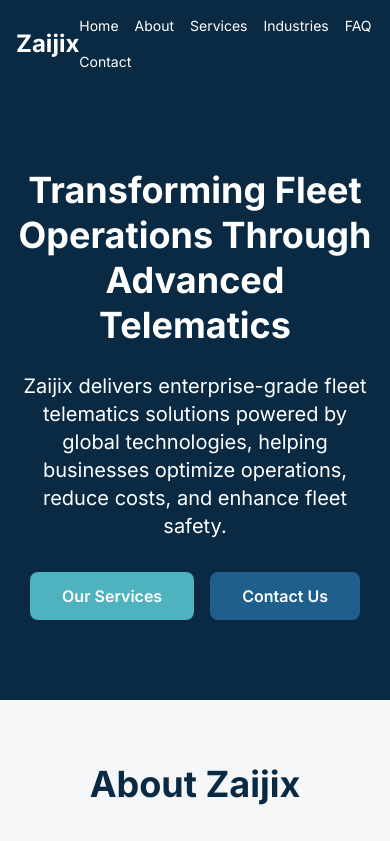
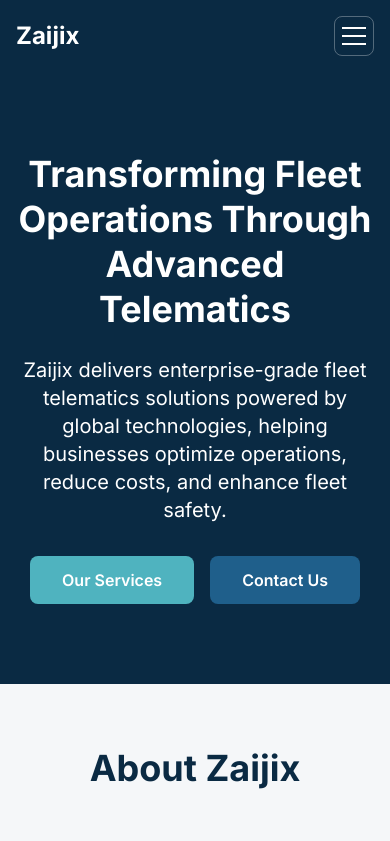
Before and after one commit to humonidtyphoon/zaijix, a React app in the folder frontend/: page / in a window 390 px wide. Shown: the top 841 px of the page. Built offline with nearby package versions, Linux system fonts and the light colour scheme; the HTML template or start-up script is replaced by a standard one.

Commit message:
added burger toggle

```diff
--- a/frontend/src/components/Layout.tsx
+++ b/frontend/src/components/Layout.tsx
@@ -1,28 +1,84 @@
 import { Link } from 'react-router-dom';
+import { useState } from 'react';
 
 interface LayoutProps {
   children: React.ReactNode;
 }
 
+const navItems = [
+  { to: '/', label: 'Home' },
+  { to: '/about', label: 'About' },
+  { to: '/services', label: 'Services' },
+  { to: '/industries', label: 'Industries' },
+  { to: '/faq', label: 'FAQ' },
+  { to: '/contact', label: 'Contact' },
+];
+
 const Layout = ({ children }: LayoutProps) => {
+  const [isOpen, setIsOpen] = useState(false);
+
   return (
     <div className="min-h-screen flex flex-col">
       {/* Header */}
       <header className="bg-primary-blue text-white">
         <nav className="container mx-auto px-4 py-4">
-          <div className="flex justify-between items-center">
+          <div className="flex items-center justify-between">
             <Link to="/" className="text-2xl font-heading font-bold">
               Zaijix
             </Link>
-            <ul className="flex flex-wrap items-center gap-4 text-sm md:flex-nowrap md:gap-6 md:text-base">
-              <li><Link to="/" className="hover:text-accent-teal transition">Home</Link></li>
-              <li><Link to="/about" className="hover:text-accent-teal transition">About</Link></li>
-              <li><Link to="/services" className="hover:text-accent-teal transition">Services</Link></li>
-              <li><Link to="/industries" className="hover:text-accent-teal transition">Industries</Link></li>
-              <li><Link to="/faq" className="hover:text-accent-teal transition">FAQ</Link></li>
-              <li><Link to="/contact" className="hover:text-accent-teal transition">Contact</Link></li>
+            {/* Desktop nav */}
+            <ul className="hidden md:flex items-center gap-6 text-base">
+              {navItems.map((item) => (
+                <li key={item.to}>
+                  <Link to={item.to} className="hover:text-accent-teal transition">
+                    {item.label}
+                  </Link>
+                </li>
+              ))}
             </ul>
+            {/* Mobile toggle */}
+            <button
+              className="md:hidden inline-flex items-center justify-center w-10 h-10 rounded-lg border border-white/30 hover:border-white/60 transition"
+              onClick={() => setIsOpen((prev) => !prev)}
+              aria-label="Toggle navigation menu"
+              aria-expanded={isOpen}
+            >
+              <span className="sr-only">Toggle navigation</span>
+              <div className="space-y-1.5">
+                <span
+                  className={`block h-0.5 w-6 bg-white transition-transform ${
+                    isOpen ? 'translate-y-2 rotate-45' : ''
+                  }`}
+                />
+                <span
+                  className={`block h-0.5 w-6 bg-white transition-opacity ${
+                    isOpen ? 'opacity-0' : 'opacity-100'
+                  }`}
+                />
+                <span
+                  className={`block h-0.5 w-6 bg-white transition-transform ${
+                    isOpen ? '-translate-y-2 -rotate-45' : ''
+                  }`}
+                />
+              </div>
+            </button>
           </div>
+          {/* Mobile menu */}
+          {isOpen && (
+            <ul className="md:hidden mt-4 flex flex-col gap-3 bg-primary-blue/90 rounded-lg p-4">
+              {navItems.map((item) => (
+                <li key={item.to}>
+                  <Link
+                    to={item.to}
+                    className="block w-full py-2 px-2 rounded hover:bg-white/10 transition"
+                    onClick={() => setIsOpen(false)}
+                  >
+                    {item.label}
+                  </Link>
+                </li>
+              ))}
+            </ul>
+          )}
         </nav>
       </header>
 
```
